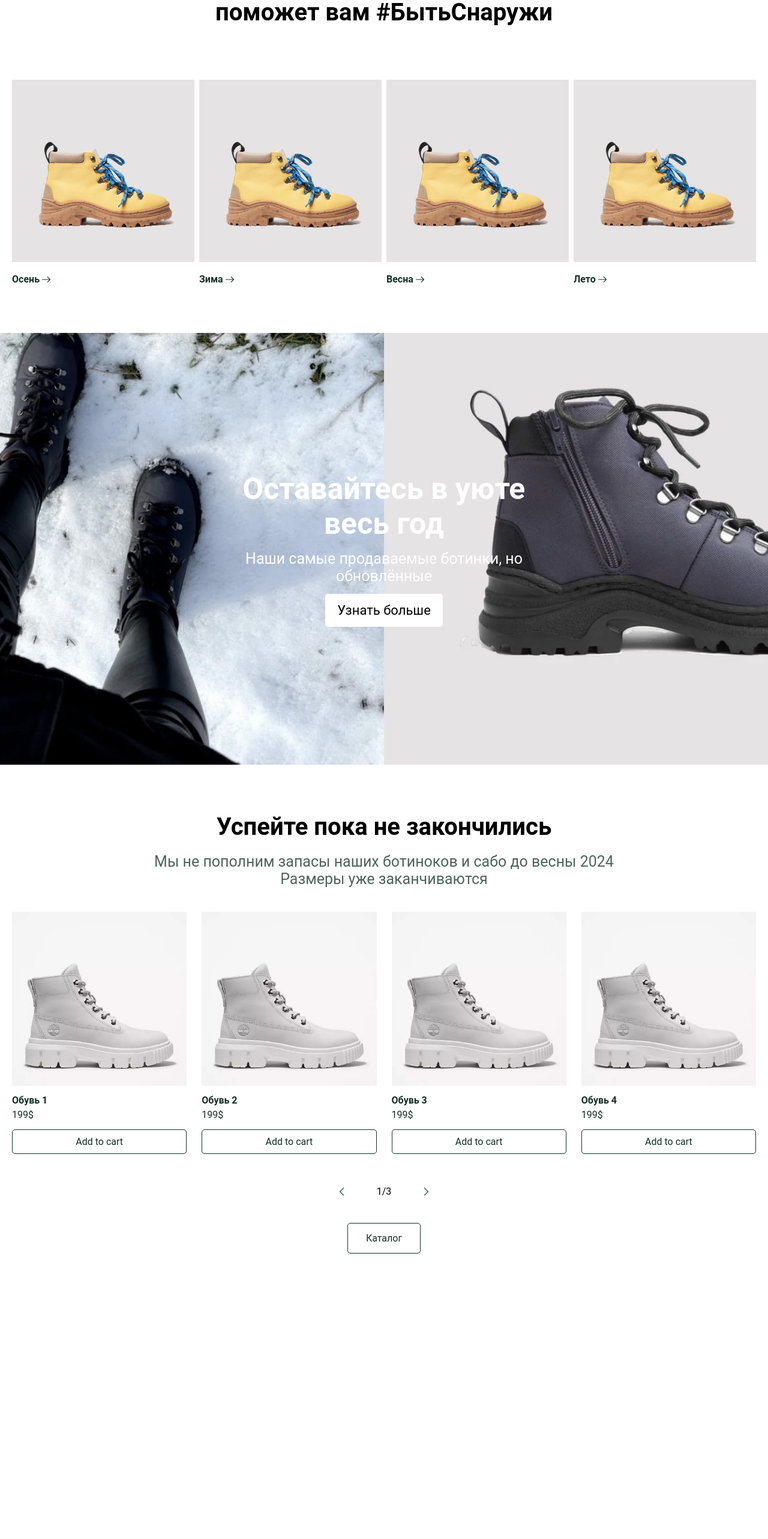
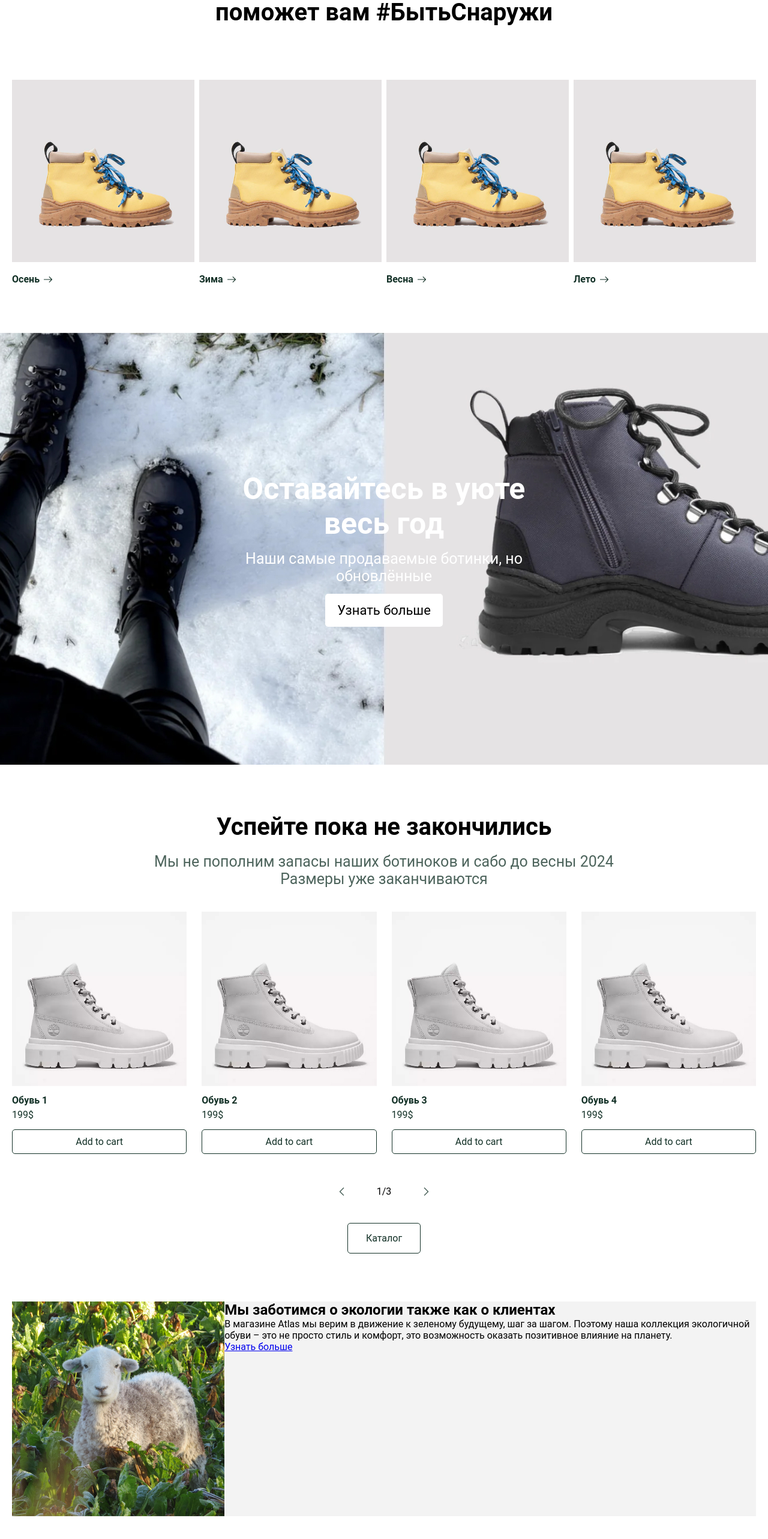
Before and after one commit to leckl/shoes-store, a Vue app: page / in a window 1280 px wide. Shown: the part 1008-3574 px from the top of the page at 60% size. Before the commit the page ends 3138 px from the top, so only its background shows below. Built offline with nearby package versions, Linux system fonts and the light colour scheme.

Commit message:
Adaptive categories

```diff
--- a/src/components/Categories.Vue
+++ b/src/components/Categories.Vue
@@ -1,29 +1,95 @@
 <script>
-import { RouterLink } from 'vue-router';
+  import { RouterLink } from 'vue-router';
+  export default{
+    data() {
+      return {
+        catedories: [
+          {
+            categoriesId: 0,
+            categoriesName: 'Осень',
+          },
+          {
+            categoriesId: 1,
+            categoriesName: 'Зима',
+          },
+          {
+            categoriesId: 2,
+            categoriesName: 'Весна',
+          },
+          {
+            categoriesId: 3,
+            categoriesName: 'Лето',
+          },
+        ],
+        isWideScreen: window.innerWidth > 990,
+        cols: 2,
+      }
+    },
+    created(){
+      window.addEventListener('resize', this.handleResize)
+      },
+      methods: {
+        handleResize(){
+            this.isWideScreen = window.innerWidth > 990
+        }
+      },
+      beforeDestroy() {
+        window.removeEventListener('resize', this.handleResize)
+      },
+      computed: {
+        columns() {
+            let columns = []
+            let mid = Math.ceil(this.catedories.length / this.cols)
+            for (let col = 0; col < this.cols; col++) {
+                columns.push(this.catedories.slice(col * mid, col * mid + mid))
+            }
+              return columns
+          }
+      }
+    }
 </script>
 <template>
   <section class="categories">
-    <div class="container categoriesContaier">
-      <router-link to="/" class="categorie">
+    <div v-if="isWideScreen" class="container categoriesContaier">
+      <router-link v-for="(categorie, key) in catedories" :key="key" to="/" class="categorie">
         <img class="categorieImage" src="../assets/landingImage/CategoriesImg.jpg" alt="Categories">
-        <p class="categoriesName">Осень <img src="../assets/landingImage/LeftMore.svg" alt="More"></p>
+        <p class="categoriesName">{{ categorie.categoriesName }}<img src="../assets/landingImage/LeftMore.svg" alt="More"></p>
       </router-link>
-      <router-link to="/" class="categorie">
-        <img class="categorieImage" src="../assets/landingImage/CategoriesImg.jpg" alt="Categories">
-        <p class="categoriesName">Зима <img src="../assets/landingImage/LeftMore.svg" alt="More"></p>
-      </router-link>
-      <router-link to="/" class="categorie">
-        <img class="categorieImage" src="../assets/landingImage/CategoriesImg.jpg" alt="Categories">
-        <p class="categoriesName">Весна <img src="../assets/landingImage/LeftMore.svg" alt="More"></p>
-      </router-link>
-      <router-link to="/" class="categorie">
-        <img class="categorieImage" src="../assets/landingImage/CategoriesImg.jpg" alt="Categories">
-        <p class="categoriesName">Лето <img src="../assets/landingImage/LeftMore.svg" alt="More"></p>
-      </router-link>
+    </div>
+    <div v-if="!isWideScreen" class="categoriesContainer__mobile">
+        <div class="categoriesColumn__mobile" v-for="(column, index) in columns">
+          <div class="categoriesContainer__mobile" v-for="(categorie, key) in column">
+            <router-link class="categorie" to="/">
+              <img class="categorieImage" src="../assets/landingImage/CategoriesImg.jpg">
+              <p class="categoriesName__mobile">{{ categorie.categoriesName }} <img src="../assets/landingImage/LeftMore.svg" alt="More"></p>
+            </router-link>
+          </div>
+        </div>
     </div>
   </section>
 </template>
 <style>
+  .categoriesContainer__mobile{
+    display: flex;
+    padding: 0 20px;
+  }
+  .categoriesColumn__mobile{
+    flex-grow: 1;
+    display: flex;
+    flex-direction: column;
+  }
+  .categoriesColumn__mobile:not(:nth-child(even)){
+    margin-right: 10px;
+  }
+  .categoriesContainer__mobile{
+    padding: 5px;
+    margin: 5px;
+  }
+  .categoriesName__mobile{
+    margin-top: 15px;
+    font-weight: 600;
+    margin-top: 5px;
+  }
   .categoriesContaier{
     padding-bottom: 80px !important;
     display: flex;
@@ -33,15 +99,24 @@ import { RouterLink } from 'vue-router';
     display: block;
     cursor: pointer;
     text-decoration: none;
+    color: #123026;
+    text-decoration: none;
   }
   .categorieImage{
     width: 100%;
     height: auto;
     object-fit: cover;
+
   }
   .categoriesName{
     margin-top: 15px;
     font-weight: 600;
     color: #123026;
   }
+  .categoriesName__mobile img{
+    margin-left: 3px;
+  }
+  .categoriesName img{
+    margin-left: 7px;
+  }
 </style>
--- /dev/null
+++ b/src/components/EcologyInfoBlock.vue
@@ -0,0 +1,37 @@
+<script>
+    import { RouterLink } from 'vue-router';
+</script>
+<template>
+    <section class="ecologyBlock">
+        <div class="container ecologyContainer">
+            <div class="contentContainer">
+                <div class="imageContainer">
+                    <img class="ecologyImage" src="../assets/landingImage/EcologyImg.jpg" alt="Ecology image">
+                </div>
+                <div class="textContainer">
+                    <h2 claass="textContainerName">Мы заботимся о экологии также как о клиентах</h2>
+                    <p class="textContainerPhrase">В магазине Atlas мы верим в движение к зеленому будущему, шаг за шагом. Поэтому наша коллекция экологичной обуви – это не просто стиль и комфорт, это возможность оказать позитивное влияние на планету.</p>
+                    <router-link class="textContainerButton" to="/">Узнать больше</router-link>
+                </div>
+            </div>
+            <!-- ToDo: заменить большие font-size на h1, h2 и т.д. -->
+        </div>
+    </section>
+</template>
+<style>
+    .ecologyBlock{
+        margin: 40px 0 80px;
+    }
+    .contentContainer{
+        display: flex;
+    }
+    .textContainer{
+        background-color: #F3F3F3;
+    }
+    .ecologyImage{
+        position: relative;
+        object-fit: cover;
+        width: 100%;
+        height: 100%;
+    }
+</style>
--- a/src/components/MainBlock.vue
+++ b/src/components/MainBlock.vue
@@ -5,6 +5,7 @@
     import AddBlockTwo from './AddBlockTwo.vue';
     import AmountAction from './AmountAction.vue';
     import SliderBlock from './SliderBlock.vue';
+    import EcologyInfoBlock from './EcologyInfoBlock.vue'
     export default {
         components: {
             AddBlock,
@@ -13,6 +14,7 @@
             AddBlockTwo,
             AmountAction,
             SliderBlock,
+            EcologyInfoBlock,
         }
     }
 </script>
@@ -23,4 +25,5 @@
     <AddBlockTwo></AddBlockTwo>
     <AmountAction></AmountAction>
     <SliderBlock></SliderBlock>
+    <EcologyInfoBlock></EcologyInfoBlock>
 </template>
```
Also changed, not shown: src/components/EclogyInfoBlock.vue (deleted, +0 -14 lines), src/components/SliderBlock.vue (+0 -15 lines).
